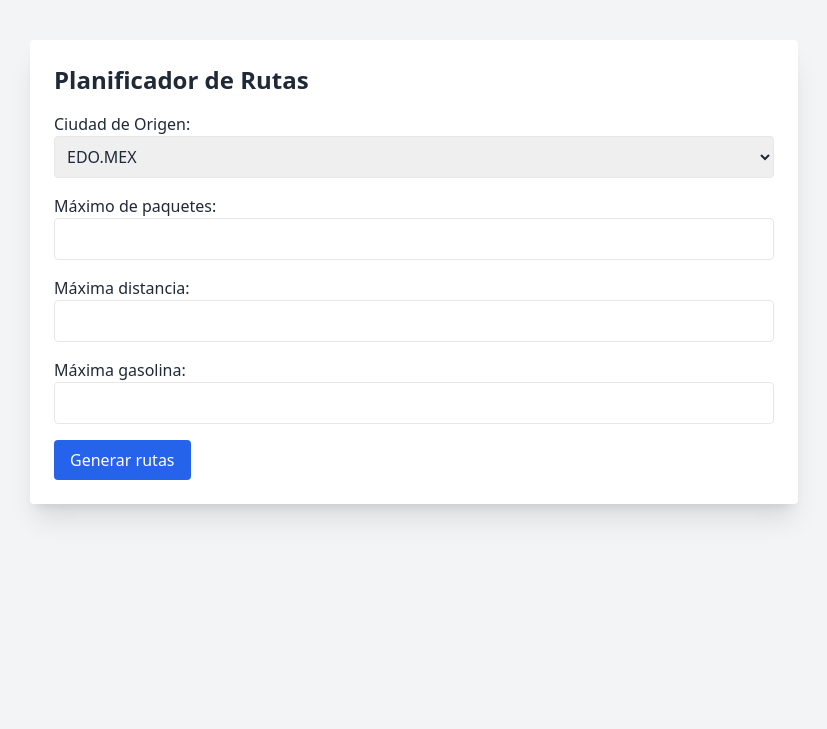
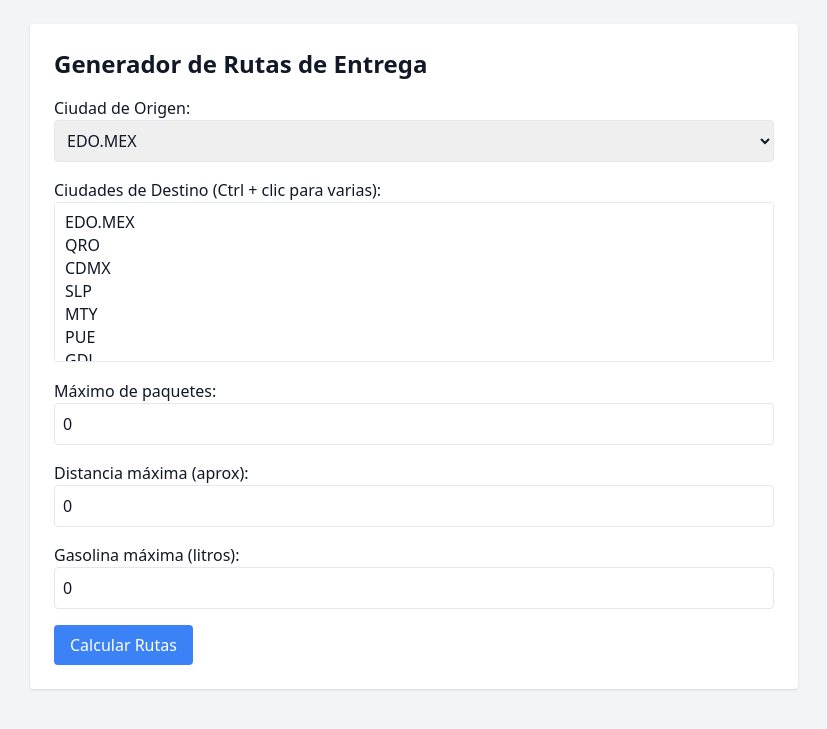
Before and after one commit to wuil2004/VPR_API, a FastAPI app: page / in a window 1280 px wide. Shown: the top 729 px of the page, without its empty margins (226-1053 px from the left). Run offline with FastAPI, Linux system fonts and the light colour scheme; some libraries are stand-ins or nearby versions.

Commit message:
medio funciona

```diff
--- a/main.py
+++ b/main.py
@@ -1,32 +1,38 @@
 from fastapi import FastAPI, Request, Form
 from fastapi.responses import HTMLResponse
-from fastapi.staticfiles import StaticFiles
 from fastapi.templating import Jinja2Templates
+from typing import List
 import math
 from operator import itemgetter
 
 app = FastAPI()
-app.mount("/static", StaticFiles(directory="static"), name="static")
 templates = Jinja2Templates(directory="templates")
 
-# Coordenadas y pedidos fijos
-coord = {
-    'EDO.MEX': (19.2938, -99.6536),
-    'QRO': (20.5935, -100.3900),
-    'CDMX': (19.4328, -99.1333),
-    'SLP': (22.1517, -100.9765),
-    'MTY': (25.6731, -100.2974),
-    'PUE': (19.0635, -98.3072),
-    'GDL': (20.6771, -103.3469),
-    'MICH': (19.7026, -101.1922),
-    'SON': (29.0752, -110.9596)
+# Datos base
+ciudades_coord = {
+    'EDO.MEX': (19.2938258568844, -99.65366252023884),
+    'QRO': (20.593537489366717, -100.39004057702225),
+    'CDMX': (19.432854452264177, -99.13330004822943),
+    'SLP': (22.151725492903953, -100.97657666103268),
+    'MTY': (25.673156272083876, -100.2974200019319),
+    'PUE': (19.063532268065185, -98.30729139446866),
+    'GDL': (20.67714565083998, -103.34696388920293),
+    'MICH': (19.702614895389996, -101.19228631929688),
+    'SON': (29.075273188617818, -110.95962477655333)
 }
-pedidos = {
-    'EDO.MEX': 10, 'QRO': 13, 'CDMX': 7, 'SLP': 11,
-    'MTY': 15, 'PUE': 8, 'GDL': 6, 'MICH': 7, 'SON': 8
+ciudades_pedidos = {
+    'EDO.MEX': 10,
+    'QRO': 13,
+    'CDMX': 7,
+    'SLP': 11,
+    'MTY': 15,
+    'PUE': 8,
+    'GDL': 6,
+    'MICH': 7,
+    'SON': 8
 }
 
-
+# Lógica de rutas
 def distancia(coord1, coord2):
     return math.sqrt((coord1[0] - coord2[0]) ** 2 + (coord1[1] - coord2[1]) ** 2)
 
@@ -36,10 +42,10 @@ def en_ruta(rutas, c):
             return r
     return None
 
-def peso_ruta(ruta):
+def peso_ruta(ruta, pedidos):
     return sum(pedidos[c] for c in ruta)
 
-def distancia_ruta(ruta, almacen):
+def distancia_ruta(ruta, almacen, coord):
     total = distancia(almacen, coord[ruta[0]])
     for i in range(len(ruta)-1):
         total += distancia(coord[ruta[i]], coord[ruta[i+1]])
@@ -47,94 +53,118 @@ def distancia_ruta(ruta, almacen):
     return total
 
 def consumo_gasolina(distancia):
-    return distancia / 10  # 10 km por litro
+    return distancia / 10
 
-def vrp_voraz(almacen, max_carga, max_distancia, max_gasolina):
+def vrp_voraz(almacen, coord, pedidos, max_carga, max_distancia, max_gasolina):
     s = {}
     for c1 in coord:
         for c2 in coord:
-            if c1 != c2 and not (c2, c1) in s:
+            if c1 != c2 and (c2, c1) not in s:
                 d_c1_c2 = distancia(coord[c1], coord[c2])
                 d_c1_almacen = distancia(coord[c1], almacen)
                 d_c2_almacen = distancia(coord[c2], almacen)
-                s[c1, c2] = d_c1_almacen + d_c2_almacen - d_c1_c2
+                s[(c1, c2)] = d_c1_almacen + d_c2_almacen - d_c1_c2
+
     s = sorted(s.items(), key=itemgetter(1), reverse=True)
 
     rutas = []
-    for k, v in s:
-        rc1 = en_ruta(rutas, k[0])
-        rc2 = en_ruta(rutas, k[1])
+    for (c1, c2), _ in s:
+        rc1 = en_ruta(rutas, c1)
+        rc2 = en_ruta(rutas, c2)
 
-        def validar_y_agregar(nueva_ruta):
-            d = distancia_ruta(nueva_ruta, almacen)
-            if (peso_ruta(nueva_ruta) <= max_carga and
-                d <= max_distancia and
-                consumo_gasolina(d) <= max_gasolina):
-                return nueva_ruta
-            return None
+        def check(nueva_ruta):
+            peso = peso_ruta(nueva_ruta, pedidos)
+            dist = distancia_ruta(nueva_ruta, almacen, coord)
+            gas = consumo_gasolina(dist)
+            return peso <= max_carga and dist <= max_distancia and gas <= max_gasolina
 
-        if rc1 == None and rc2 == None:
-            nueva = validar_y_agregar([k[0], k[1]])
-            if nueva: rutas.append(nueva)
-        elif rc1 and not rc2:
-            if rc1[0] == k[0]:
-                nueva = validar_y_agregar([k[1]] + rc1)
-            elif rc1[-1] == k[0]:
-                nueva = validar_y_agregar(rc1 + [k[1]])
+        if rc1 is None and rc2 is None:
+            nueva = [c1, c2]
+            if check(nueva):
+                rutas.append(nueva)
+        elif rc1 and rc2 is None:
+            if rc1[0] == c1:
+                nueva = [c2] + rc1
+            elif rc1[-1] == c1:
+                nueva = rc1 + [c2]
             else:
                 continue
-            if nueva: rutas[rutas.index(rc1)] = nueva
-        elif not rc1 and rc2:
-            if rc2[0] == k[1]:
-                nueva = validar_y_agregar([k[0]] + rc2)
-            elif rc2[-1] == k[1]:
-                nueva = validar_y_agregar(rc2 + [k[0]])
+            if check(nueva):
+                rutas[rutas.index(rc1)] = nueva
+        elif rc1 is None and rc2:
+            if rc2[0] == c2:
+                nueva = [c1] + rc2
+            elif rc2[-1] == c2:
+                nueva = rc2 + [c1]
             else:
                 continue
-            if nueva: rutas[rutas.index(rc2)] = nueva
+            if check(nueva):
+                rutas[rutas.index(rc2)] = nueva
         elif rc1 != rc2:
-            if rc1[-1] == k[0] and rc2[0] == k[1]:
-                nueva = validar_y_agregar(rc1 + rc2)
-            elif rc2[-1] == k[1] and rc1[0] == k[0]:
-                nueva = validar_y_agregar(rc2 + rc1)
+            if rc1[0] == c1 and rc2[-1] == c2:
+                nueva = rc2 + rc1
+            elif rc1[-1] == c1 and rc2[0] == c2:
+                nueva = rc1 + rc2
             else:
                 continue
-            if nueva:
+            if check(nueva):
                 rutas.remove(rc1)
                 rutas.remove(rc2)
                 rutas.append(nueva)
+
     return rutas
 
 @app.get("/", response_class=HTMLResponse)
-def form(request: Request):
+async def index(request: Request):
     return templates.TemplateResponse("index.html", {
         "request": request,
-        "ciudades": list(coord.keys())
+        "ciudades": list(ciudades_coord.keys()),
+        "resultados": None,
+        "origen": "",
+        "destinos": [],
+        "max_carga": 0,
+        "max_distancia": 0,
+        "max_gasolina": 0
     })
 
 @app.post("/rutas", response_class=HTMLResponse)
 async def generar_rutas(
     request: Request,
     origen: str = Form(...),
+    destinos: List[str] = Form(...),
     max_carga: int = Form(...),
     max_distancia: float = Form(...),
     max_gasolina: float = Form(...)
 ):
-    almacen = coord[origen]
-    rutas = vrp_voraz(almacen, max_carga, max_distancia, max_gasolina)
+    almacen = ciudades_coord[origen]
+    ciudades_seleccionadas = [origen] + destinos
+    coord_filtrado = {k: v for k, v in ciudades_coord.items() if k in ciudades_seleccionadas}
+    pedidos_filtrados = {k: v for k, v in ciudades_pedidos.items() if k in ciudades_seleccionadas}
+
+    rutas = vrp_voraz(almacen, coord_filtrado, pedidos_filtrados, max_carga, max_distancia, max_gasolina)
+
     resultados = []
-    for i, ruta in enumerate(rutas, 1):
-        dist = distancia_ruta(ruta, almacen)
-        gas = consumo_gasolina(dist)
-        resultados.append({
-            "id": i,
-            "ruta": ruta,
-            "peso": peso_ruta(ruta),
-            "distancia": f"{dist:.2f}",
-            "gasolina": f"{gas:.2f}"
-        })
+    if rutas:
+        for i, ruta in enumerate(rutas, 1):
+            dist = distancia_ruta(ruta, almacen, coord_filtrado)
+            gas = consumo_gasolina(dist)
+            resultados.append({
+                "id": i,
+                "ruta": ruta,
+                "peso": peso_ruta(ruta, pedidos_filtrados),
+                "distancia": f"{dist:.2f}",
+                "gasolina": f"{gas:.2f}"
+            })
+    else:
+        resultados = "No se encontraron rutas que cumplieran con los requisitos."
+
     return templates.TemplateResponse("index.html", {
         "request": request,
-        "ciudades": list(coord.keys()),
-        "resultados": resultados
+        "ciudades": list(ciudades_coord.keys()),
+        "resultados": resultados,
+        "origen": origen,
+        "destinos": destinos,
+        "max_carga": max_carga,
+        "max_distancia": max_distancia,
+        "max_gasolina": max_gasolina
     })
--- a/templates/index.html
+++ b/templates/index.html
@@ -2,48 +2,67 @@
 <html lang="es">
 <head>
   <meta charset="UTF-8">
-  <title>Planificador de Rutas</title>
+  <title>Optimizador de Rutas</title>
   <script src="https://cdn.tailwindcss.com"></script>
 </head>
-<body class="bg-gray-100 text-gray-800">
-  <div class="max-w-3xl mx-auto p-6 bg-white shadow-xl rounded mt-10">
-    <h1 class="text-2xl font-bold mb-4">Planificador de Rutas</h1>
-    <form method="post" action="/rutas" class="space-y-4">
+<body class="bg-gray-100 text-gray-900 p-6">
+  <div class="max-w-3xl mx-auto bg-white p-6 rounded shadow">
+    <h1 class="text-2xl font-bold mb-4">Generador de Rutas de Entrega</h1>
+    <form action="/rutas" method="post" class="space-y-4">
       <label class="block">
         Ciudad de Origen:
         <select name="origen" class="border p-2 rounded w-full">
           {% for ciudad in ciudades %}
-          <option value="{{ ciudad }}">{{ ciudad }}</option>
+          <option value="{{ ciudad }}" {% if ciudad == origen %}selected{% endif %}>{{ ciudad }}</option>
           {% endfor %}
         </select>
       </label>
+
+      <label class="block">
+        Ciudades de Destino (Ctrl + clic para varias):
+        <select name="destinos" multiple required class="border p-2 rounded w-full h-40">
+          {% for ciudad in ciudades %}
+          <option value="{{ ciudad }}" {% if ciudad in destinos %}selected{% endif %}>{{ ciudad }}</option>
+          {% endfor %}
+        </select>
+      </label>
+
       <label class="block">
         Máximo de paquetes:
-        <input name="max_carga" type="number" required class="border p-2 rounded w-full" />
+        <input type="number" name="max_carga" value="{{ max_carga }}" required class="border p-2 rounded w-full">
       </label>
+
       <label class="block">
-        Máxima distancia:
-        <input name="max_distancia" type="number" step="0.1" required class="border p-2 rounded w-full" />
+        Distancia máxima (aprox):
+        <input type="number" step="0.01" name="max_distancia" value="{{ max_distancia }}" required class="border p-2 rounded w-full">
       </label>
+
       <label class="block">
-        Máxima gasolina:
-        <input name="max_gasolina" type="number" step="0.1" required class="border p-2 rounded w-full" />
+        Gasolina máxima (litros):
+        <input type="number" step="0.01" name="max_gasolina" value="{{ max_gasolina }}" required class="border p-2 rounded w-full">
       </label>
-      <button class="bg-blue-600 text-white px-4 py-2 rounded hover:bg-blue-700">Generar rutas</button>
+
+      <button type="submit" class="bg-blue-500 hover:bg-blue-600 text-white py-2 px-4 rounded">Calcular Rutas</button>
     </form>
 
     {% if resultados %}
-      <h2 class="text-xl font-semibold mt-8">Rutas Generadas:</h2>
-      <ul class="mt-4 space-y-4">
-        {% for r in resultados %}
-        <li class="border p-4 rounded shadow-sm">
-          <strong>Ruta {{ r.id }}:</strong> {{ r.ruta }}<br/>
-          Peso: {{ r.peso }}<br/>
-          Distancia: {{ r.distancia }}<br/>
-          Gasolina: {{ r.gasolina }} Lts
-        </li>
-        {% endfor %}
-      </ul>
+    <div class="mt-6">
+      <h2 class="text-xl font-bold mb-2">Rutas generadas:</h2>
+      {% if resultados == "No se encontraron rutas que cumplieran con los requisitos." %}
+      <div class="bg-red-100 p-4 rounded mb-2 shadow text-red-600">
+        {{ resultados }}
+      </div>
+      {% else %}
+      {% for ruta in resultados %}
+      <div class="bg-gray-100 p-4 rounded mb-2 shadow">
+        <strong>Ruta {{ ruta.id }}:</strong> {{ ruta.ruta | join(', ') }}<br>
+        Peso total: {{ ruta.peso }} paquetes<br>
+        Distancia: {{ ruta.distancia }} km<br>
+        Gasolina: {{ ruta.gasolina }} Lts
+      </div>
+      {% endfor %}
+      {% endif %}
+    </div>
     {% endif %}
   </div>
 </body>
```
